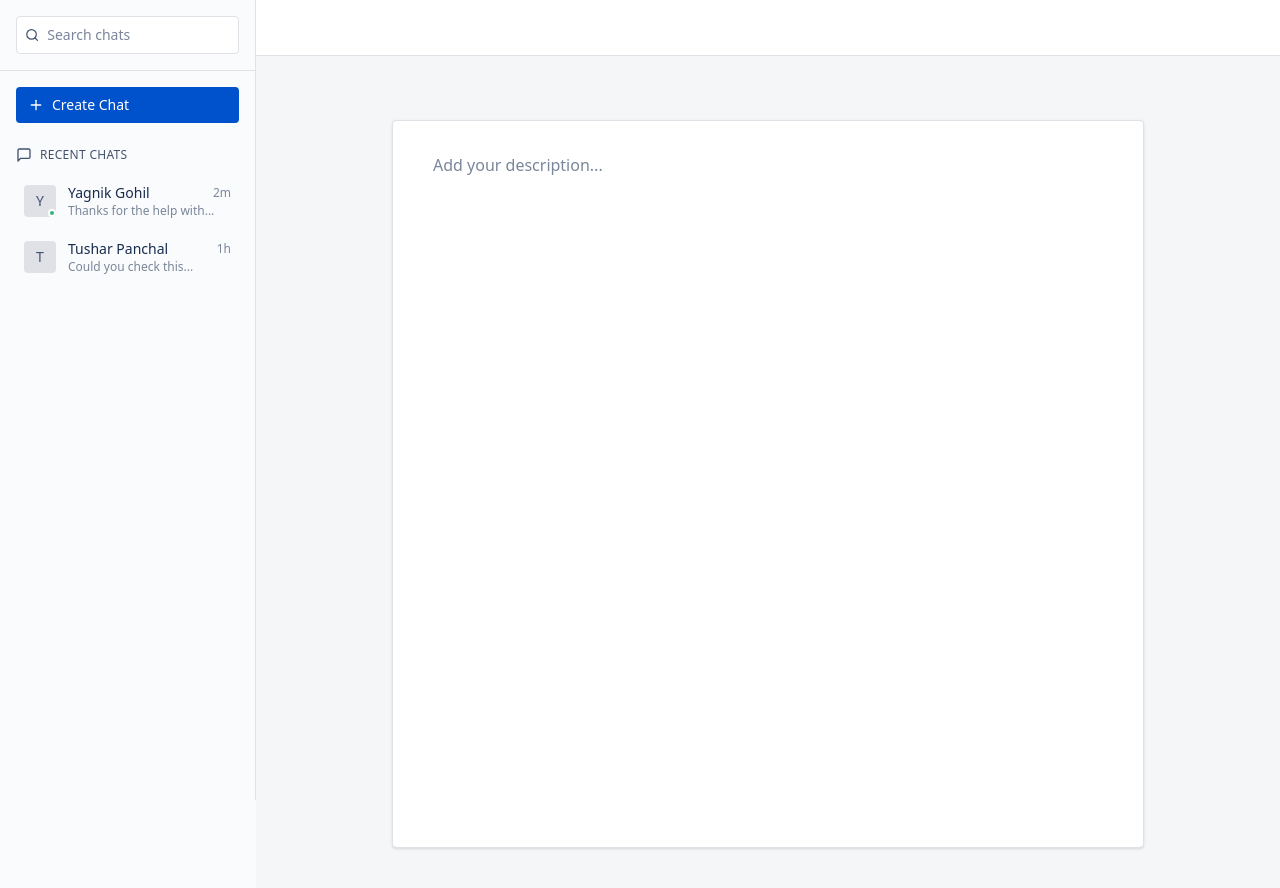
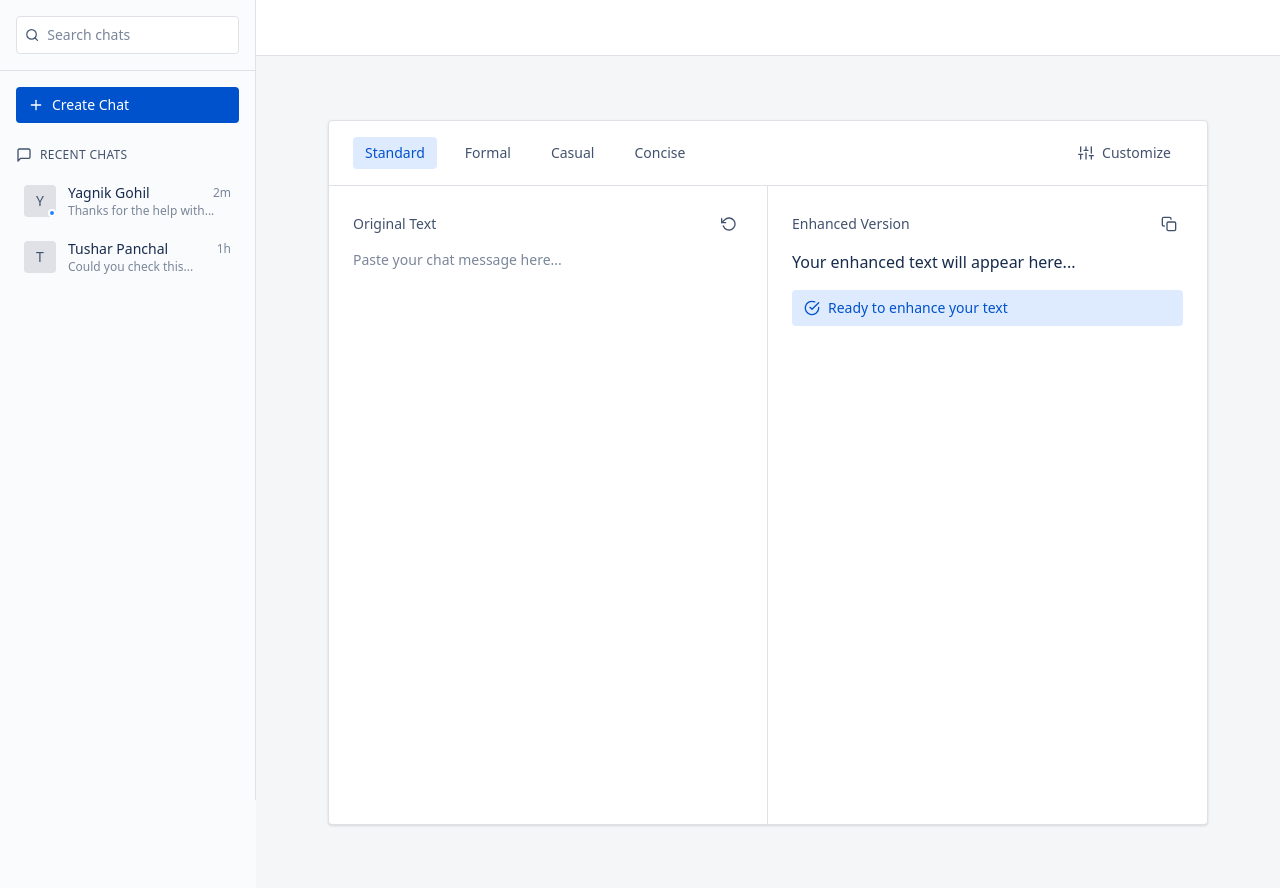
Before and after one commit to rathodrahool/CorrectEase, a React (Vite) app: page / in a window 1280 px wide. Shown: the top 888 px of the page. Built offline with nearby package versions, Linux system fonts and the light colour scheme; the HTML template or start-up script is replaced by a standard one.

Commit message:
fix: main content area

```diff
--- /dev/null
+++ b/src/components/chat/Chat.tsx
@@ -0,0 +1,113 @@
+import React from "react";
+import { FiSend, FiCheck, FiEdit2 } from "react-icons/fi";
+
+interface Message {
+  id: string;
+  text: string;
+  sender: "user" | "other";
+  timestamp: string;
+  isCorrection?: boolean;
+}
+
+const Chat: React.FC = () => {
+  const [message, setMessage] = React.useState("");
+  const messagesEndRef = React.useState<HTMLDivElement | null>(null);
+
+  const mockMessages: Message[] = [
+    {
+      id: "1",
+      text: "hey can you correct my grammer?",
+      sender: "other",
+      timestamp: "10:30 AM",
+    },
+    {
+      id: "2",
+      text: "Hey, can you correct my grammar?",
+      sender: "other",
+      timestamp: "10:30 AM",
+      isCorrection: true,
+    },
+    {
+      id: "3",
+      text: "Of course! Send me the text you'd like me to check.",
+      sender: "user",
+      timestamp: "10:31 AM",
+    },
+  ];
+
+  return (
+    <div className="flex flex-col h-full">
+      {/* Chat Header */}
+      <div className="px-6 py-3 border-b border-[#DFE1E6] bg-white flex items-center">
+        <div className="flex items-center gap-3">
+          <div className="w-8 h-8 bg-[#DFE1E6] rounded-sm flex items-center justify-center text-[#42526E] font-medium">
+            Y
+          </div>
+          <div>
+            <h2 className="text-[#172B4D] font-medium">Yagnik Gohil</h2>
+            <span className="text-xs text-[#7A869A]">Online</span>
+          </div>
+        </div>
+      </div>
+
+      {/* Messages Area */}
+      <div className="flex-1 overflow-y-auto px-6 py-4 space-y-4">
+        {mockMessages.map((msg) => (
+          <div
+            key={msg.id}
+            className={`flex ${
+              msg.sender === "user" ? "justify-end" : "justify-start"
+            }`}
+          >
+            <div
+              className={`max-w-[70%] ${
+                msg.sender === "user"
+                  ? "bg-[#0052CC] text-white"
+                  : msg.isCorrection
+                  ? "bg-[#2684FF] text-white"
+                  : "bg-[#F4F5F7] text-[#172B4D]"
+              } rounded-sm px-4 py-2 shadow-sm`}
+            >
+              <p className="text-sm">{msg.text}</p>
+              <div className="flex items-center justify-end gap-2 mt-1">
+                <span className="text-xs opacity-75">{msg.timestamp}</span>
+                {msg.isCorrection && <FiCheck className="w-3 h-3" />}
+              </div>
+            </div>
+          </div>
+        ))}
+      </div>
+
+      {/* Message Input */}
+      <div className="px-6 py-4 border-t border-[#DFE1E6] bg-white">
+        <div className="flex items-end gap-3">
+          <div className="flex-1 bg-[#F4F5F7] rounded-sm">
+            <textarea
+              rows={1}
+              value={message}
+              onChange={(e) => setMessage(e.target.value)}
+              placeholder="Type a message..."
+              className="w-full px-3 py-2 text-sm text-[#172B4D] placeholder-[#7A869A]
+                bg-transparent resize-none focus:outline-none"
+              style={{ minHeight: "40px", maxHeight: "120px" }}
+            />
+          </div>
+          <button
+            className="p-2 bg-[#0052CC] text-white rounded-sm hover:bg-[#0065FF]
+            transition-colors flex items-center justify-center"
+          >
+            <FiSend className="w-4 h-4" />
+          </button>
+          <button
+            className="p-2 border border-[#DFE1E6] text-[#42526E] rounded-sm
+            hover:bg-[#F4F5F7] transition-colors flex items-center justify-center"
+          >
+            <FiEdit2 className="w-4 h-4" />
+          </button>
+        </div>
+      </div>
+    </div>
+  );
+};
+
+export default Chat;
--- a/src/components/editor/Editor.tsx
+++ b/src/components/editor/Editor.tsx
@@ -1,18 +1,93 @@
 import React from "react";
+import { FiCopy, FiCheckCircle, FiRotateCcw, FiSliders } from "react-icons/fi";
+
+interface CorrectionStyle {
+  id: string;
+  name: string;
+  description: string;
+}
+
+const correctionStyles: CorrectionStyle[] = [
+  {
+    id: "standard",
+    name: "Standard",
+    description: "Clear and correct English",
+  },
+  {
+    id: "formal",
+    name: "Formal",
+    description: "Professional and sophisticated",
+  },
+  { id: "casual", name: "Casual", description: "Friendly and conversational" },
+  { id: "concise", name: "Concise", description: "Short and to the point" },
+];
 
 const Editor: React.FC = () => {
+  const [selectedStyle, setSelectedStyle] = React.useState("standard");
+
   return (
-    <div className="h-full w-full max-w-[50rem] mx-auto">
-      <div className="m-6 bg-white border border-[#DFE1E6] rounded-sm shadow-sm">
-        <div className="px-8 py-6">
-          <div className="prose max-w-none">
+    <div className="h-full max-w-5xl mx-auto p-6">
+      <div className="bg-white border border-[#DFE1E6] rounded-sm shadow-sm">
+        {/* Style Selection Header */}
+        <div className="px-6 py-4 border-b border-[#DFE1E6] flex items-center justify-between">
+          <div className="flex items-center gap-4">
+            {correctionStyles.map((style) => (
+              <button
+                key={style.id}
+                onClick={() => setSelectedStyle(style.id)}
+                className={`px-3 py-1.5 rounded-sm text-sm font-medium transition-colors
+                  ${
+                    selectedStyle === style.id
+                      ? "bg-[#DEEBFF] text-[#0052CC]"
+                      : "text-[#42526E] hover:bg-[#F4F5F7]"
+                  }`}
+              >
+                {style.name}
+              </button>
+            ))}
+          </div>
+          <button className="flex items-center gap-2 text-[#42526E] hover:bg-[#F4F5F7] px-3 py-1.5 rounded-sm transition-colors">
+            <FiSliders className="w-4 h-4" />
+            <span className="text-sm font-medium">Customize</span>
+          </button>
+        </div>
+
+        {/* Content Area */}
+        <div className="grid grid-cols-2 divide-x divide-[#DFE1E6]">
+          {/* Original Text */}
+          <div className="p-6">
+            <div className="mb-3 flex items-center justify-between">
+              <h3 className="text-sm font-medium text-[#42526E]">
+                Original Text
+              </h3>
+              <button className="text-[#42526E] hover:bg-[#F4F5F7] p-1.5 rounded-sm transition-colors">
+                <FiRotateCcw className="w-4 h-4" />
+              </button>
+            </div>
             <textarea
-              className="w-full min-h-[calc(100vh-8rem)] resize-none text-[#172B4D] text-base
-                placeholder-[#7A869A] focus:outline-none focus:border-[#2684FF]
-                bg-white rounded-sm p-2"
-              placeholder="Add your description..."
-              style={{ lineHeight: "1.5" }}
+              placeholder="Paste your chat message here..."
+              className="w-full min-h-[calc(100vh-16rem)] resize-none text-[#172B4D] text-sm
+                placeholder-[#7A869A] focus:outline-none focus:border-[#2684FF]"
             />
+          </div>
+
+          {/* Corrected Text */}
+          <div className="p-6">
+            <div className="mb-3 flex items-center justify-between">
+              <h3 className="text-sm font-medium text-[#42526E]">
+                Enhanced Version
+              </h3>
+              <button className="text-[#42526E] hover:bg-[#F4F5F7] p-1.5 rounded-sm transition-colors">
+                <FiCopy className="w-4 h-4" />
+              </button>
+            </div>
+            <div className="prose prose-sm max-w-none text-[#172B4D]">
+              <p>Your enhanced text will appear here...</p>
+              <div className="mt-4 flex items-center gap-2 text-[#0052CC] bg-[#DEEBFF] px-3 py-2 rounded-sm">
+                <FiCheckCircle className="w-4 h-4" />
+                <span className="text-sm">Ready to enhance your text</span>
+              </div>
+            </div>
           </div>
         </div>
       </div>
--- a/src/components/navigation/Navigation.tsx
+++ b/src/components/navigation/Navigation.tsx
@@ -74,7 +74,7 @@ const Navigation: React.FC = () => {
                     {chat.avatar || chat.name.charAt(0)}
                   </div>
                   {chat.online && (
-                    <div className="absolute bottom-0 right-0 w-2 h-2 bg-[#36B37E] rounded-full border-2 border-white" />
+                    <div className="absolute bottom-0 right-0 w-2 h-2 bg-[#2684FF] rounded-full border-2 border-white" />
                   )}
                 </div>
                 <div className="ml-3 flex-1 min-w-0">
```
